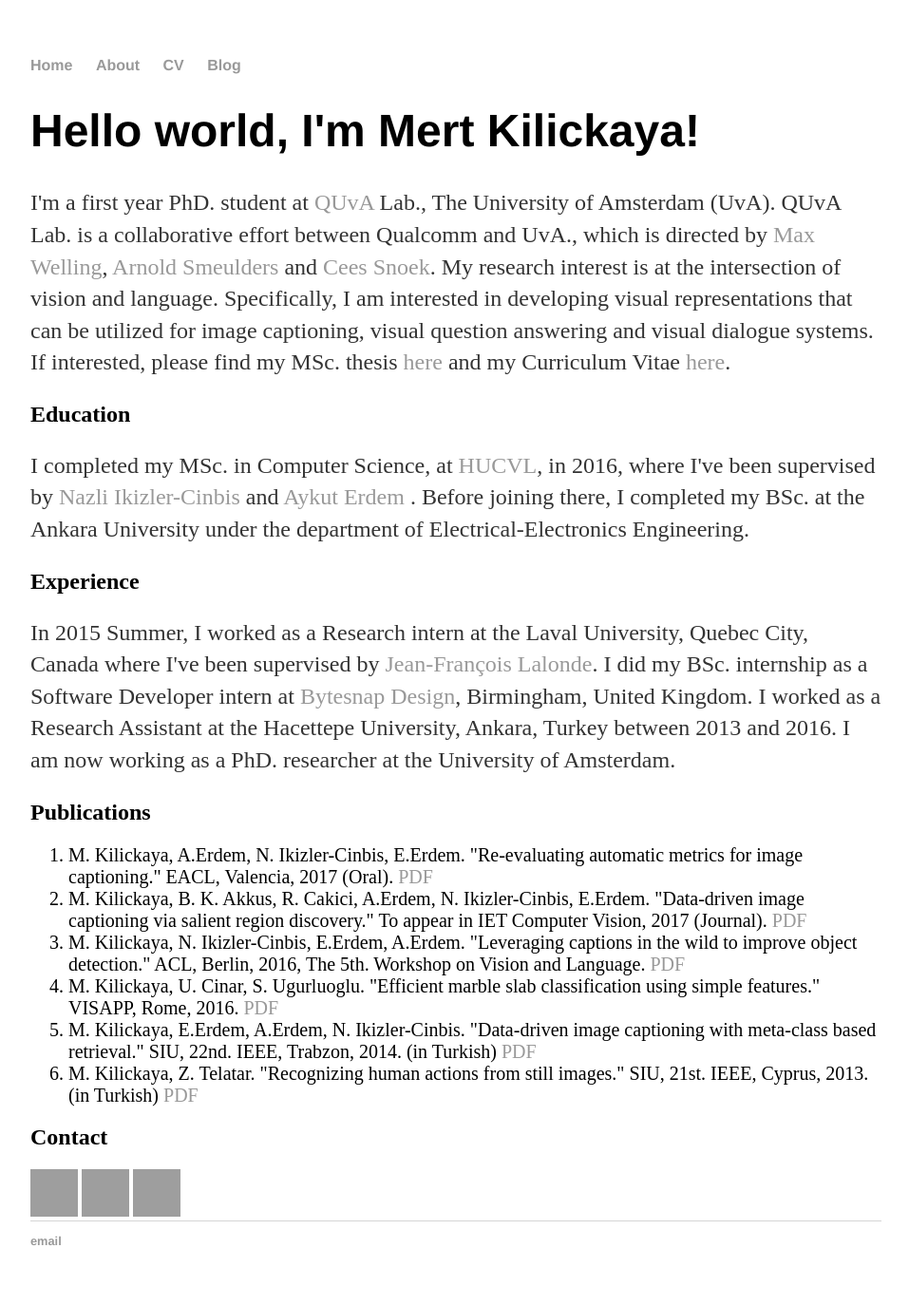
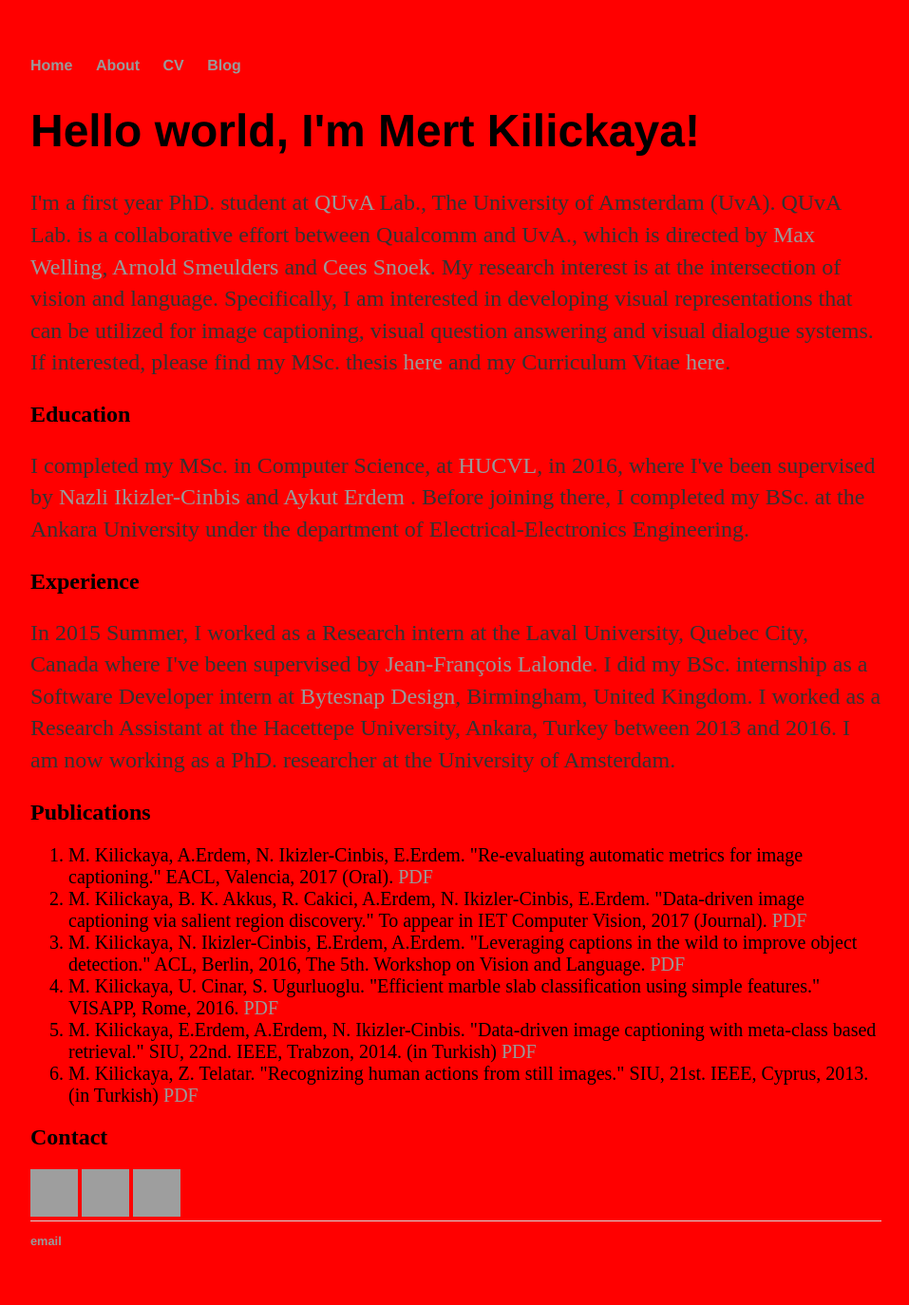
Before and after one commit to kilickaya/kilickaya.github.io, a Jekyll site: the page built from index.html, in a window 1280 px wide. Shown: the whole page at 95% size, without its empty margins (160-1117 px from the left). Built offline with Jekyll 4.4.1, drawn with Linux system fonts in a browser that asks for light colours; grey boxes are pictures that could not be loaded.

Commit message:
Update default.html

```diff
--- a/_layouts/default.html
+++ b/_layouts/default.html
@@ -6,6 +6,10 @@
 			<link rel="stylesheet" type="text/css" href="/css/main.css">
 		</head>
 		<body>
+			<body bgcolor="red">
+			<body bgcolor="#FF0000">
+			<body bgcolor="rgb(255, 8, 9)">
+
 			<nav>
 	    		<ul>
 	        		<li><a href="/">Home</a></li>
```
